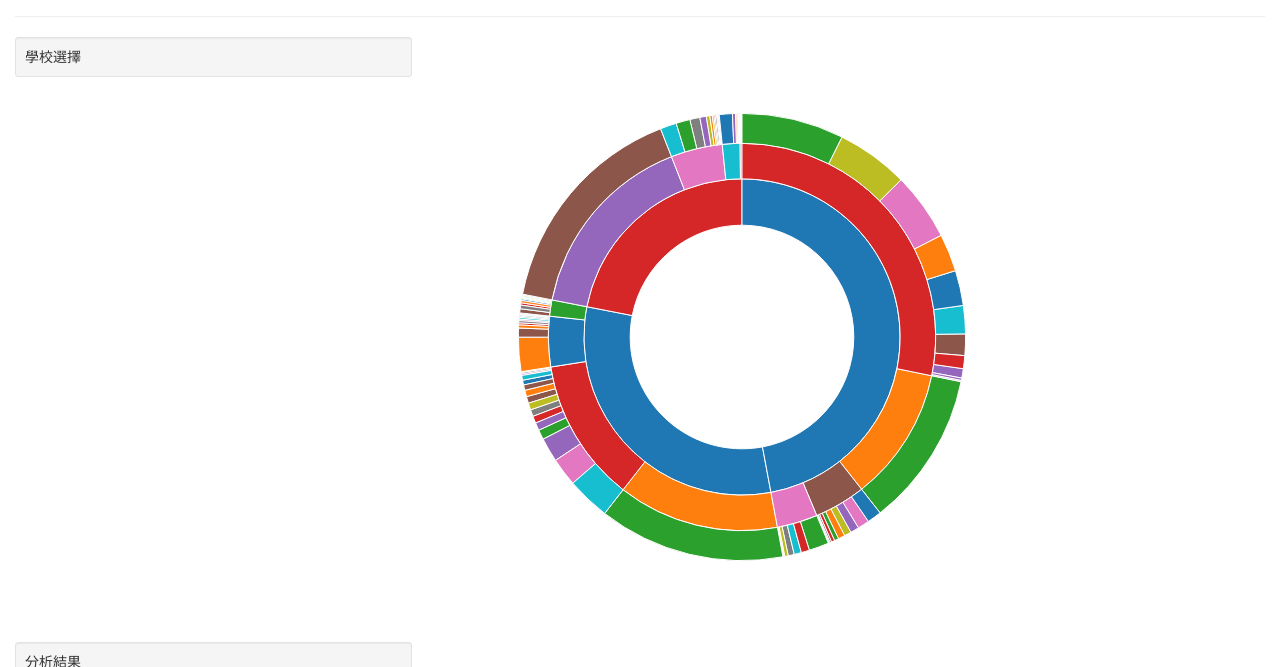
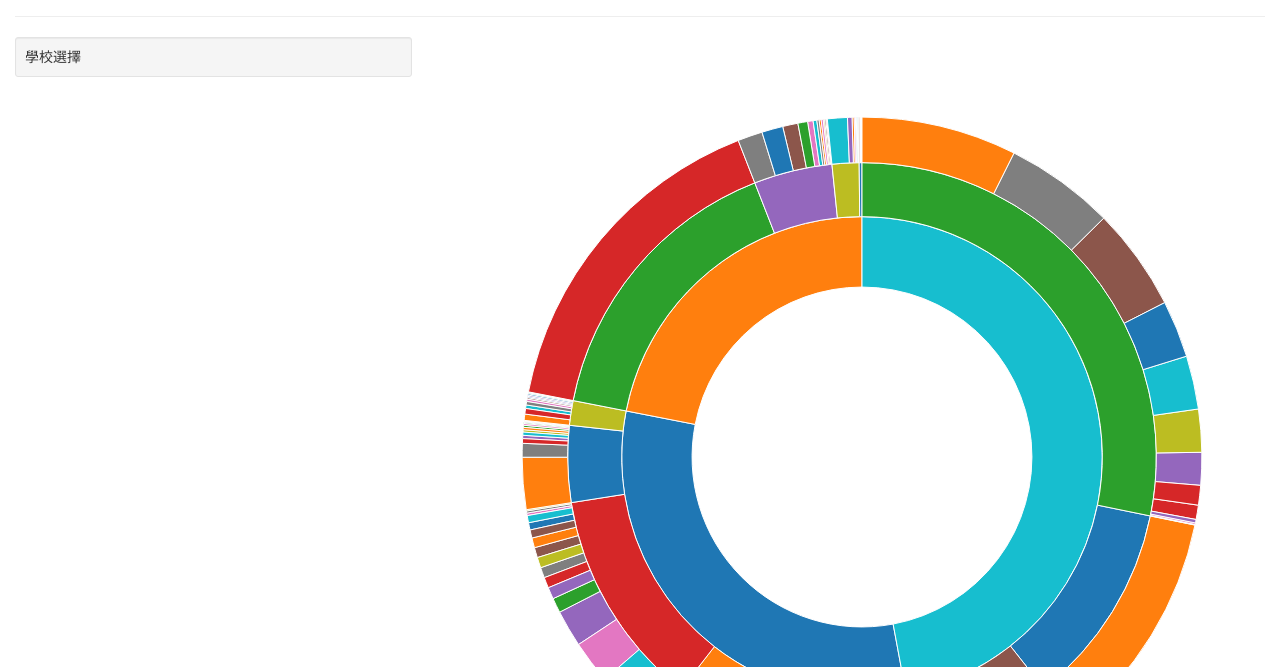
Before and after one commit to yuwen41200/meichu-hack-2015, a website: page index.html in a window 1280 px wide. Shown: the part 133-800 px from the top of the page. Drawn offline with nearby package versions, Linux system fonts and the light colour scheme.

Commit message:
enlarge the size of the PI chart

```diff
--- a/index.html
+++ b/index.html
@@ -50,7 +50,7 @@
 			</article>
 			<article class="col-md-8">
 				<svg id="chart1">
-          <g transform="translate(300, 300)">
+          <g id="yeeee-text">
             <text id="yeeee1" style="transform: translateY(-.7em); text-anchor: middle; font-size: 2.4em;"></text>
             <text id="yeeee2" style="transform: translateY(.4em); text-anchor: middle; font-size: 1.2em;" fill="#999"></text>
             <text id="yeeee3" style="transform: translateY(1.7em); text-anchor: middle; font-size: 1.2em;" fill="#999"></text>
--- a/main.js
+++ b/main.js
@@ -78,10 +78,11 @@ function parseItemArray(items) {
 }
 
 var dimension = {
-	size: 600,
-	diameter: 500
+	size: 840,
+	diameter: 760
 };
 
+dimension.radius = dimension.size / 2;
 dimension.spacing = (dimension.size - dimension.diameter) / 2;
 
 var chart1 = d3.select('#chart1');
@@ -92,7 +93,10 @@ var pie = chart1
 	.attr('y', dimension.spacing)
 	.append('g')
 		.attr('id', 'pie')
-		.attr('transform', 'translate(' + (dimension.size / 2) + ', ' + (dimension.size / 2) + ')');
+		.attr('transform', 'translate(' + dimension.radius + ', ' + dimension.radius + ')');
+
+d3.select('#yeeee-text')
+	.attr('transform', 'translate(' + dimension.radius + ', ' + dimension.radius + ')');
 
 var partition = d3.layout.partition()
 	.size([2 * Math.PI, dimension.diameter * dimension.diameter / 4])
@@ -142,7 +146,7 @@ function createView(viewObj) {
 		});
 
 	var nodes = partition.nodes(viewObj).filter(function(d) {
-		return d.depth <= 3 && d.dx > 0.002;
+		return d.depth <= 3 && d.dx > 5e-5;
 	});
 	var path = pie.data([viewObj])
 		.selectAll('path')
```
